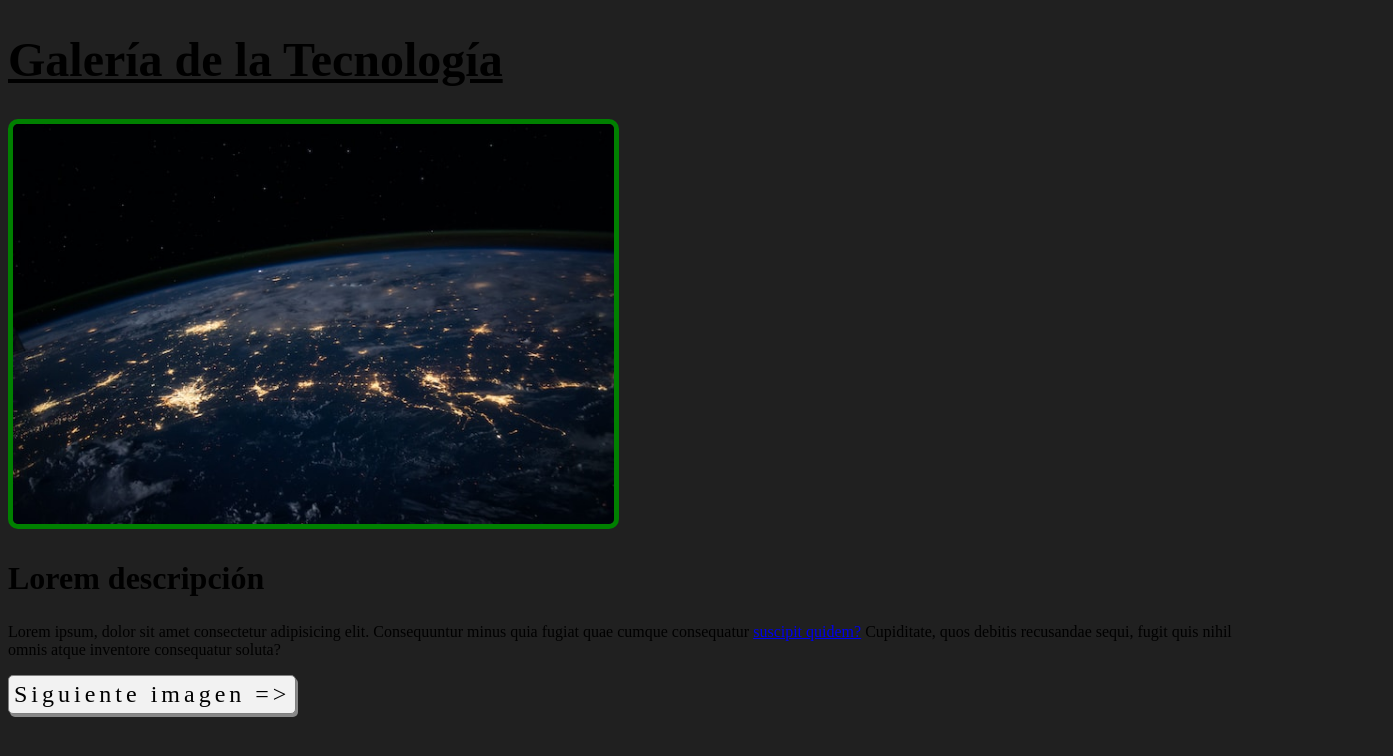
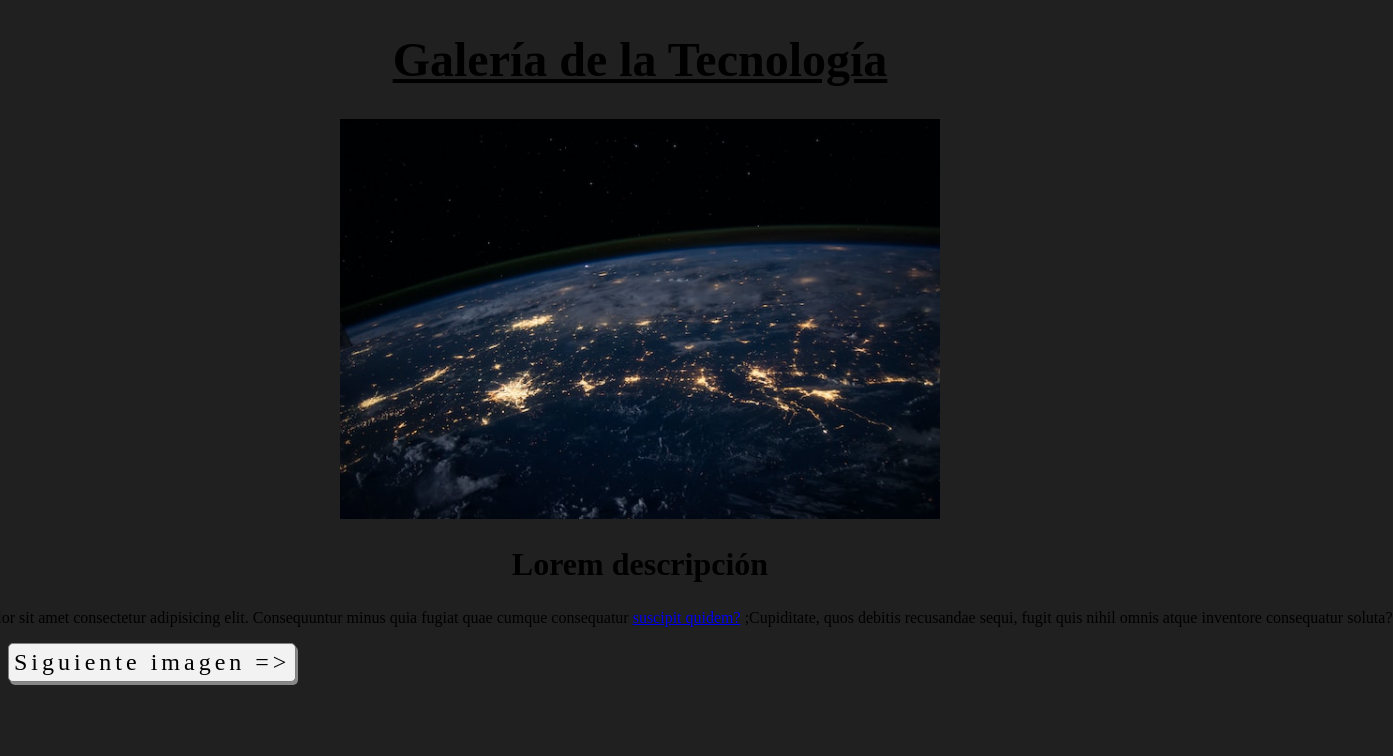
Before and after one commit to rodrigodelvalle/galeriatec, a plain HTML site: page page1.html in a window 1280 px wide. Shown: the whole page, 1393 px wide, since content can reach past the window. Drawn offline with Linux system fonts and the light colour scheme.

Commit message:
elementos centrados

```diff
--- a/page1.html
+++ b/page1.html
@@ -12,8 +12,8 @@
     <h1>Galería de la Tecnología</h1>
     <img src="img1.jpg" alt="Imagen de la NASA" class="image"/>
     <h2>Lorem descripción</h2>
-    <p>Lorem ipsum, dolor sit amet consectetur adipisicing elit. Consequuntur minus quia fugiat quae cumque consequatur
-        <a href="page2.html">suscipit quidem?</a> Cupiditate, quos debitis recusandae sequi, fugit quis nihil omnis atque inventore consequatur
+    <p>Lorem ipsum, dolor sit amet consectetur adipisicing elit. Consequuntur minus quia fugiat quae cumque consequatur&nbsp;
+        <a href="page2.html">suscipit quidem?</a> &nbsp;;Cupiditate, quos debitis recusandae sequi, fugit quis nihil omnis atque inventore consequatur
         soluta?</p>
     <a href="page2.html" title="Imagen siguiente" class="link-button">Siguiente imagen =&gt;</a>
 </body>
--- a/styles.css
+++ b/styles.css
@@ -3,10 +3,23 @@ body {
 }
 
 .image{
-    border: 5px solid green;
-    border-radius: 10px;
-    height: 400px;
+   height: 400px;
+  justify-content: center;
+  margin-left: auto;
+  display: block;
+  margin: auto;
+
 }
+h1{
+    display: flex;
+    justify-content: center;
+}
+h2{ display: flex;
+    justify-content: center;}
+p{
+    white-space: nowrap;
+    display: flex;
+    justify-content: center;}
 
 .link-button{
     position: relative;
```
